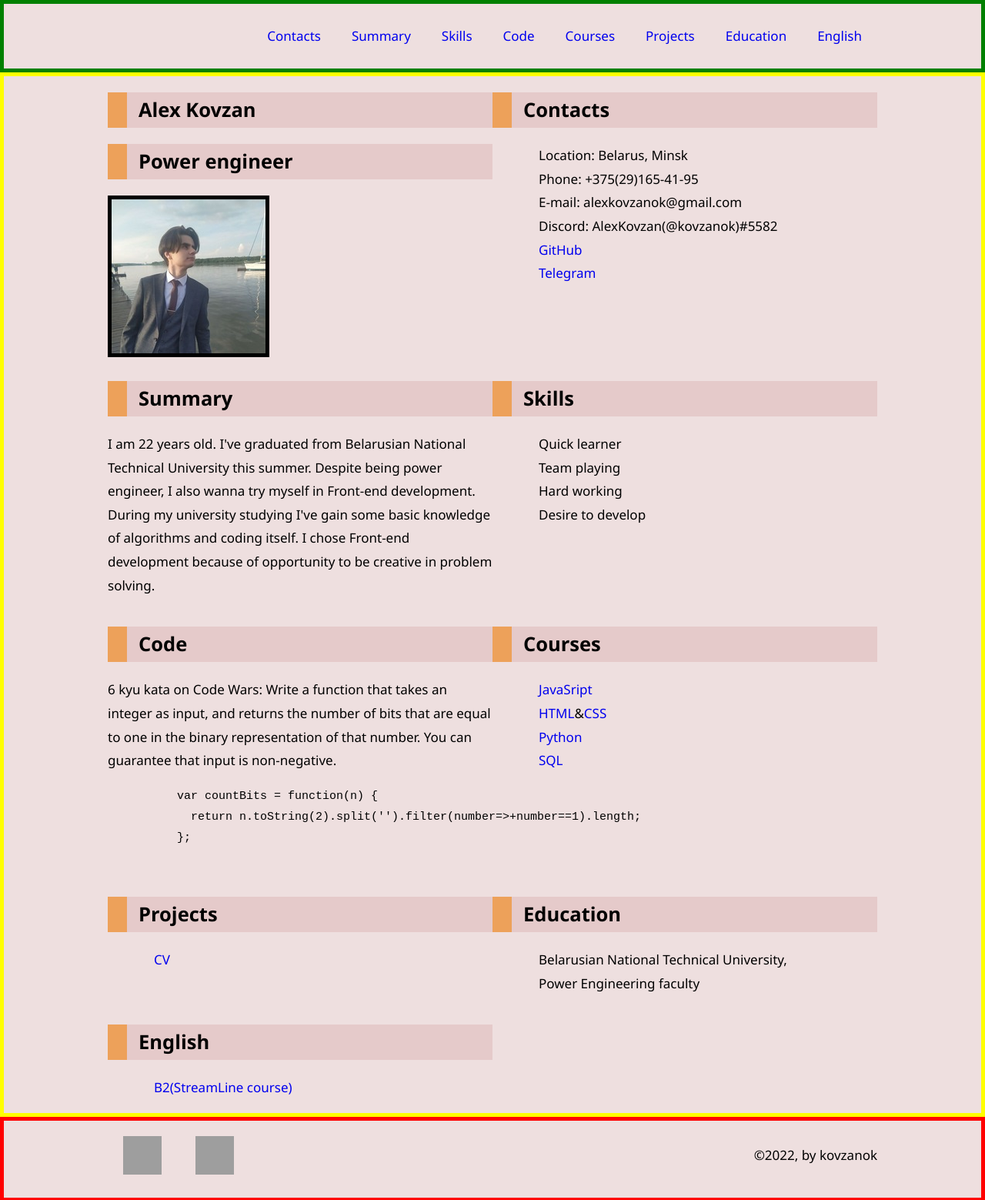
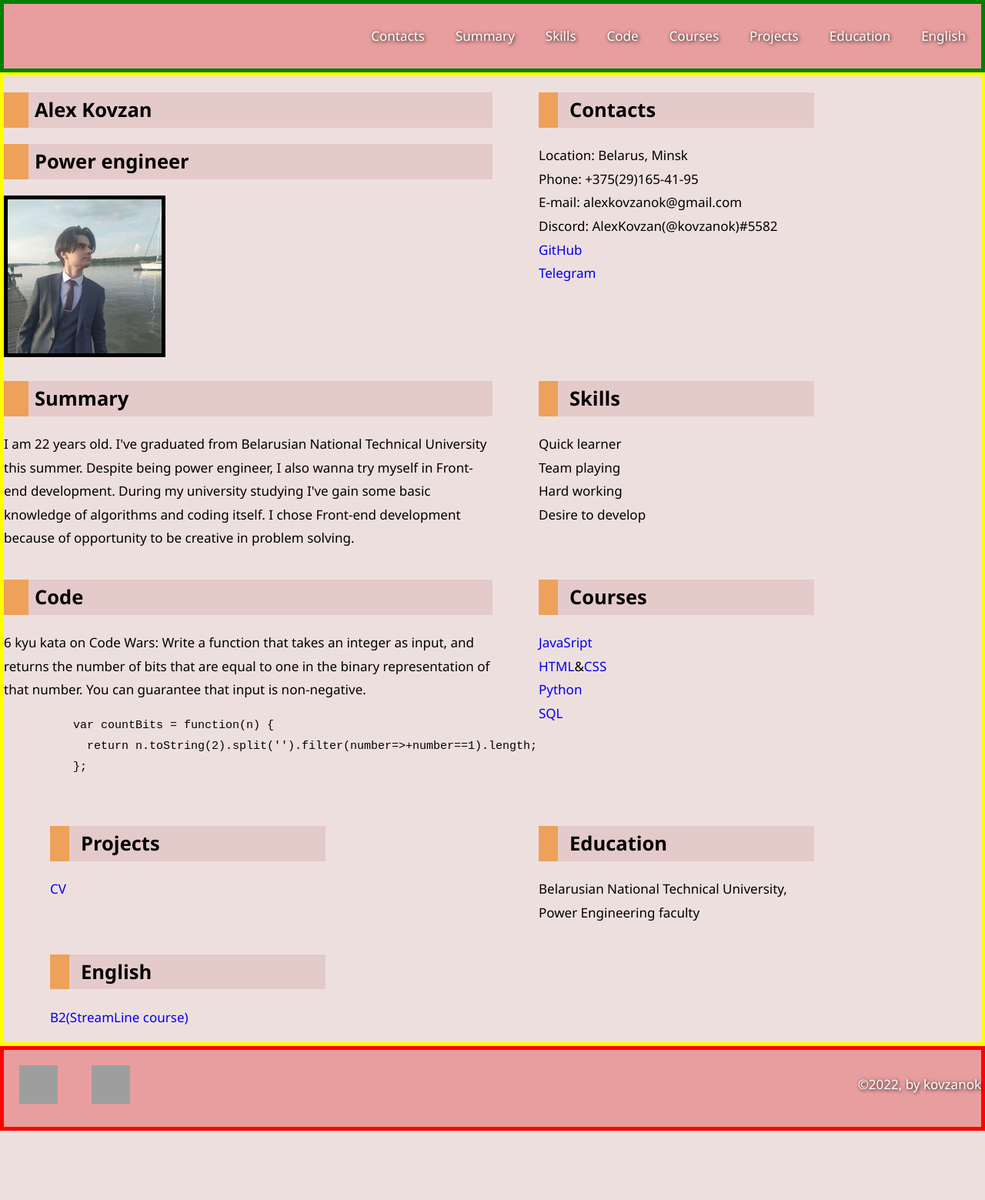
Before and after one commit to kovzanok/rsschool-cv, a plain HTML site: page index.html in a window 1280 px wide. Shown: the whole page at 77% size. After the commit the page ends 1469 px from the top, so only its background shows below. Drawn offline with Linux system fonts and the light colour scheme; grey boxes are pictures that could not be loaded.

Commit message:
feat: change background color, footer and header font color

```diff
--- a/index.html
+++ b/index.html
@@ -31,7 +31,7 @@
           <img src="./profile_pic.jpg" alt="Profile picture" class="profile-pic">
         </section>
         <section class="section" id="contacts">
-          <h2 class="section-title">
+          <h2 class="section-title list-title">
             Contacts
           </h2>
           <ul class="contacts-list">
@@ -48,7 +48,7 @@
           <p>I am 22 years old. I've graduated from Belarusian National Technical University this summer. Despite being power engineer, I also wanna try myself in Front-end development. During my university studying I've gain some basic knowledge of algorithms and coding itself. I chose Front-end development because of opportunity to be creative in problem solving.</p>
         </section>
         <section class="section" id="skills">
-          <h2 class="section-title">Skills</h2>
+          <h2 class="section-title list-title">Skills</h2>
           <ul class="skills-list">
             <li>Quick learner</li>
             <li>Team playing</li>
@@ -66,7 +66,7 @@
           </pre>
         </section>
         <section class="section" id="courses">
-          <h2 class="section-title">Courses</h2>
+          <h2 class="section-title list-title">Courses</h2>
           <ul class="courses-list">
             <li><a href="https://learn.javascript.ru/" class="courses-link">JavaSript</a></li>
             <li><a href="https://code-basics.com/ru/languages/html" class="courses-link">HTML</a>&<a href="https://code-basics.com/ru/languages/css" class="courses-link">CSS</a></li>
@@ -75,19 +75,19 @@
           </ul>
         </section>
         <section class="section" id="projects">
-          <h2 class="section-title">Projects</h2>
+          <h2 class="section-title list-title">Projects</h2>
           <ul class="projects-list">
             <li><a href="https://kovzanok.github.io/rsschool-cv/" class="projects-link">CV</a></li>
           </ul>
         </section>
         <section class="section" id="education">
-          <h2 class="section-title">Education</h2>
+          <h2 class="section-title list-title">Education</h2>
           <ul class="education-list">
             <li>Belarusian National Technical University,<br>Power Engineering faculty</li>
           </ul>
         </section>
         <section class="section" id="english">
-          <h2 class="section-title">English</h2>
+          <h2 class="section-title list-title">English</h2>
           <ul class="english-list">
             <li><a href="https://str.by/" class="english-link">B2(StreamLine course)</a></li>
           </ul>
--- a/style.css
+++ b/style.css
@@ -13,6 +13,8 @@
 }
 .header{
     border: 5px solid green;
+    background-color: #e89e9e;
+
 }
 
 .nav-list{
@@ -26,6 +28,8 @@
     padding: 0 20px;
     line-height: 50px;
     text-decoration: none;
+    color:white;
+    text-shadow: 1px 1px 5px black;
 }
 
 .nav-link:hover{
@@ -50,7 +54,14 @@
 
 .section-title{
     padding-left: 40px;
+
     background: linear-gradient(90deg, #eda15a 0 5%, #e5caca 5% 100%);
+}
+
+.list-title{
+    margin-left: 60px;
+    width: 50%;
+    background: linear-gradient(90deg, #eda15a 0 7%, #e5caca 7% 100%);
 }
 
 .profile-pic{
@@ -110,6 +121,7 @@
 
 .footer{
     border: 5px solid red;
+    background-color: #e89e9e;
 
 }
 
@@ -126,11 +138,13 @@
 .footer-right{
     float: right;
     margin-top: 30px;
+    color:white;
+    text-shadow: 1px 1px 5px black;
 }
 
 
 .container{
-    max-width: 1000px;
+    max-width: 1400px;
 
     margin: 0 auto;
 }
```
